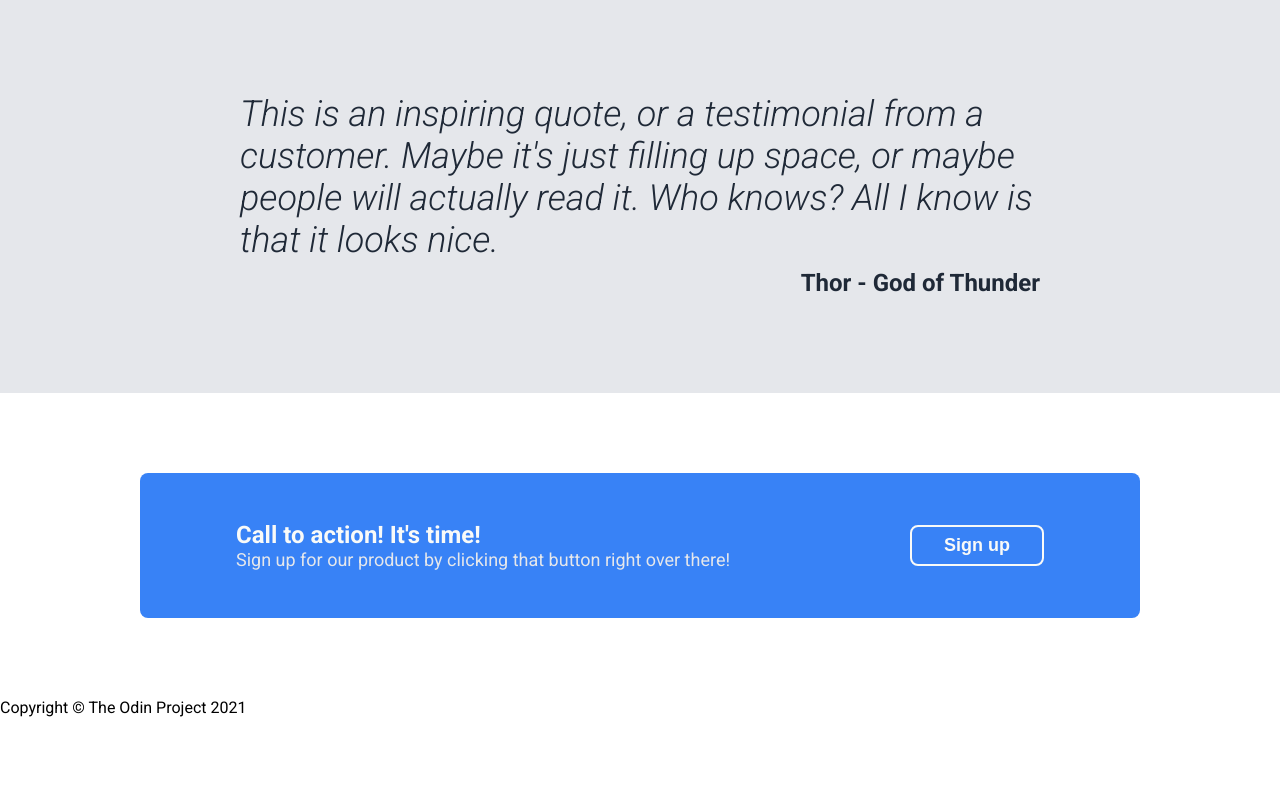
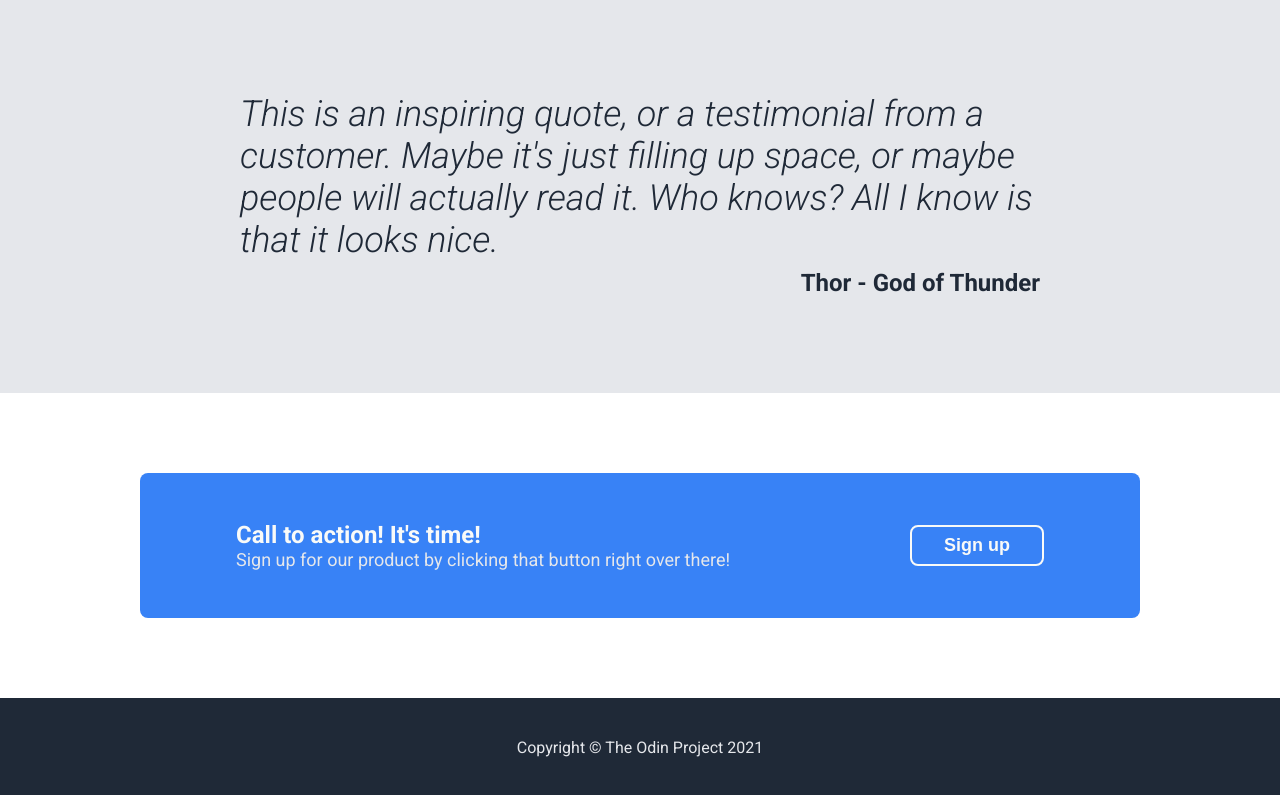
Before and after one commit to Zackmadness/Project-Landing-Page, a plain HTML site: page index.html in a window 1280 px wide. Shown: the part 779-1574 px from the top of the page. Before the commit the page ends 1496 px from the top, so only its background shows below. Drawn offline with Linux system fonts and the light colour scheme.

Commit message:
Rename footer class to site-footer
Update the footer element's class name to use the `site-footer` selector.

```diff
--- a/index.html
+++ b/index.html
@@ -72,7 +72,7 @@
         </div>
     </section>
   </main>
-  <footer class="site footer">
+  <footer class="site-footer">
     <p class="footer-text">Copyright &copy; The Odin Project 2021</p>
   </footer>
 
```
